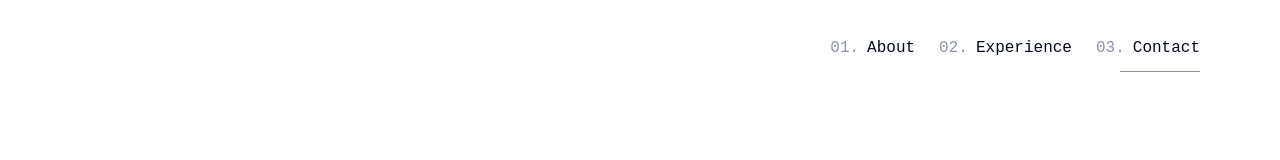
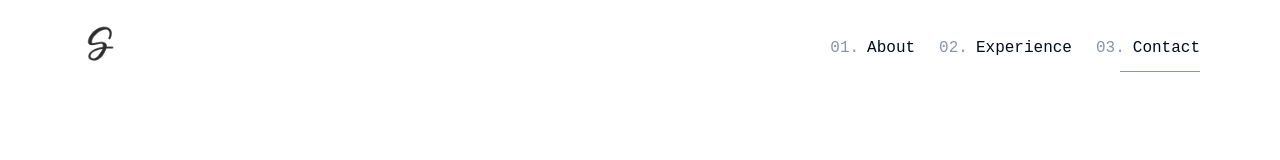
Before and after one commit to saugardev/portfolio, an Angular app: page / in a window 1280 px wide. Shown: the top 160 px of the page. Built offline with nearby package versions, Linux system fonts and the light colour scheme; a web font is replaced by a local one.

Commit message:
Add logo and initial behaviour

```diff
--- a/src/app/core/navbar/navbar.component.html
+++ b/src/app/core/navbar/navbar.component.html
@@ -1,4 +1,7 @@
 <div class="navbar-wrap">
+  <a (click)="goToTop()">
+    <img src="assets/saugarces/android-chrome-192x192.png" alt="Logo">
+  </a>
   <div class="navbar">
     <div *ngFor="let link of links">
       <a (click)="goToSection(link.url)">
--- a/src/app/core/navbar/navbar.component.scss
+++ b/src/app/core/navbar/navbar.component.scss
@@ -1,3 +1,7 @@
+a {
+  cursor: pointer;
+}
+
 .navbar-wrap {
   position: sticky;
   width: 100%;
@@ -16,7 +20,6 @@
   counter-reset: menu-number;
 
   & a {
-    cursor: pointer;
     display: flex;
     align-items: center;
     height: 3rem;
@@ -54,3 +57,10 @@
     background-color: var(--text-grey);
   }
 }
+
+img {
+  position: fixed;
+  height: 40px;
+  left: 5rem;
+  top: 1.5rem;
+}
--- a/src/app/core/navbar/navbar.component.ts
+++ b/src/app/core/navbar/navbar.component.ts
@@ -41,4 +41,11 @@ export class NavbarComponent {
   public goToSection(elementId: string): void {
     this.viewportScroller.scrollToAnchor(elementId);
   }
+
+  /**
+   * Scrolls to the top
+   */
+  public goToTop(): void {
+    this.viewportScroller.scrollToPosition([0, 0]);
+  }
 }
```
